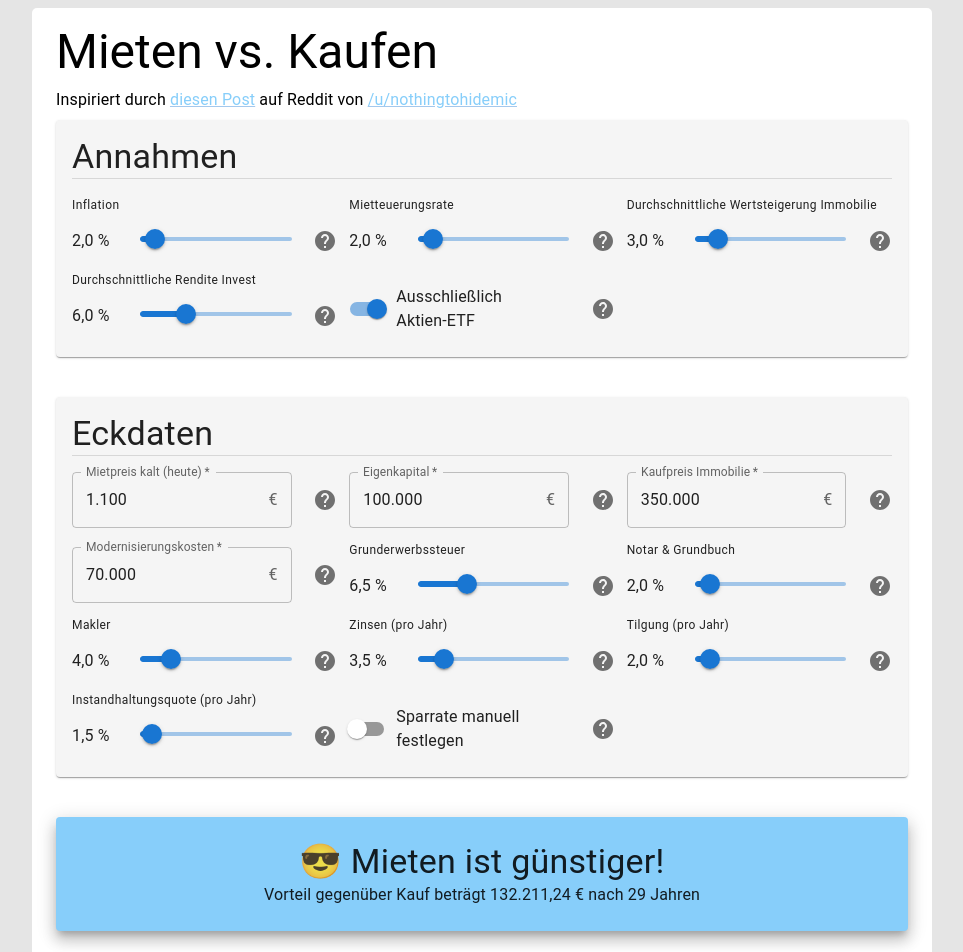
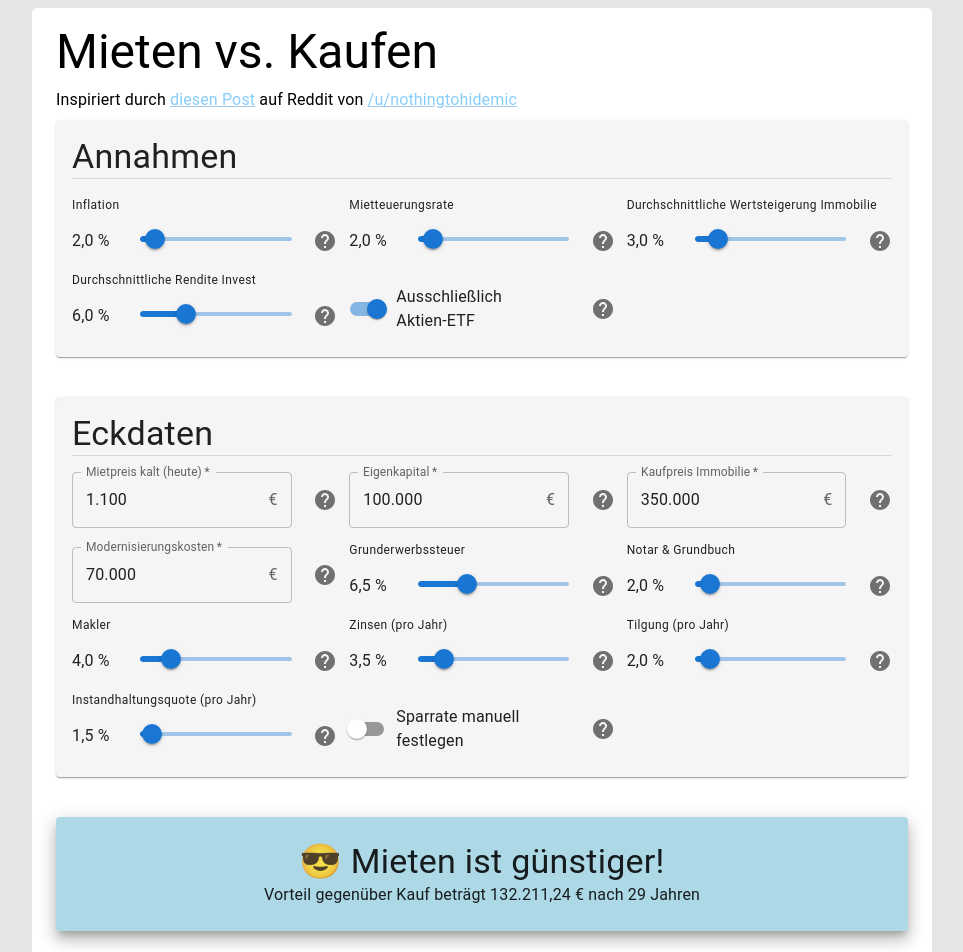
Before and after one commit to zeltbrennt/mietenvskaufen, a React (Vite) app: page / in a window 1280 px wide. Shown: the top 952 px of the page, without its empty margins (158-1121 px from the left). Built offline with nearby package versions, Linux system fonts and the light colour scheme.

Commit message:
Change Color on ResultOutput

```diff
--- a/src/ResultOutput.tsx
+++ b/src/ResultOutput.tsx
@@ -6,9 +6,10 @@ interface ResultOutputProps {
 }
 
 export default function ResultOutput({ savings, time }: ResultOutputProps) {
+    let bgColor= time === Infinity || time === 0 ? "lightcoral" : savings > 0 ? "lightBlue" : "#ba68c8"
     return (
         <Paper elevation={10} sx={{
-            padding: 3, marginBottom: 5, backgroundColor: time === Infinity ? 'lightcoral' : time === 0 ? 'lightcoral' : 'lightskyblue', display: 'flex', flexDirection: 'column', alignItems: 'center', textAlign: 'center'
+            padding: 3, marginBottom: 5, backgroundColor: bgColor, display: 'flex', flexDirection: 'column', alignItems: 'center', textAlign: 'center'
         }}>
             {time === Infinity ? <Box>
                 <Typography variant="h4">🤪 Keine sinnvolle Aussage möglich</Typography>
```
